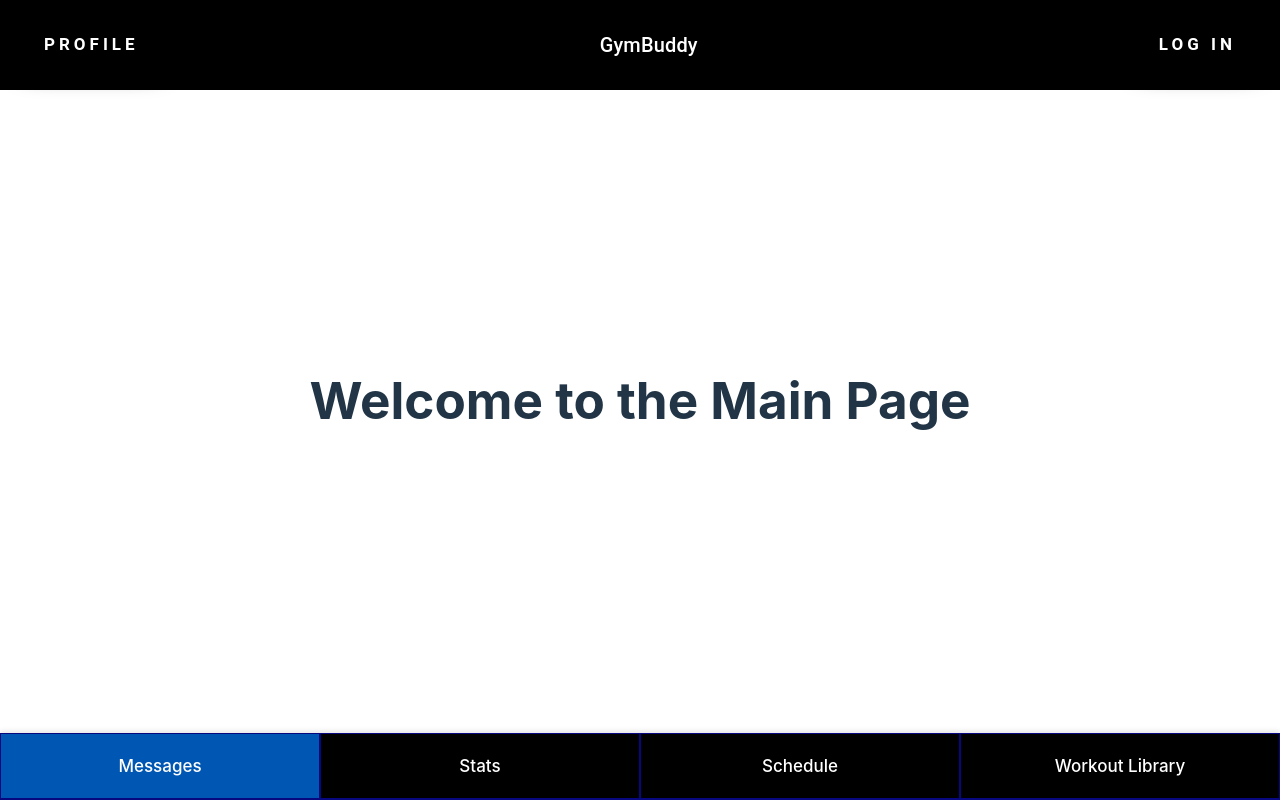
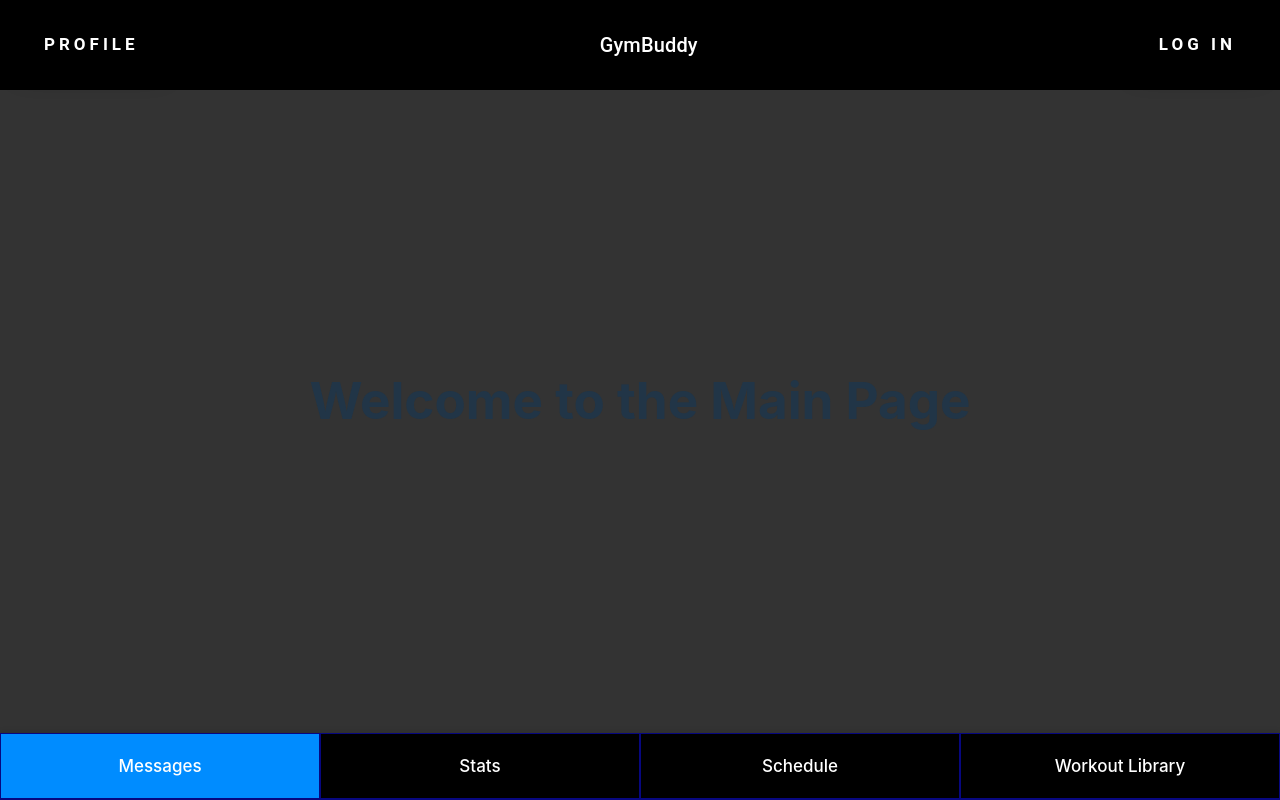
Before and after one commit to YashMadan28/gymbuddy, a React (Vite) app in the folder GymBuddy/: page / in a window 1280 px wide. In both pictures the pointer is over the button "Messages". Built offline with nearby package versions, Linux system fonts and the light colour scheme.

Commit message:
saving local changes

```diff
--- a/GymBuddy/src/App.css
+++ b/GymBuddy/src/App.css
@@ -3,6 +3,10 @@
   margin: 0 auto;
   padding: 2rem;
   text-align: center;
+}
+
+body {
+  background-color: #333 !important
 }
 
 .footer {
@@ -37,5 +41,5 @@
 }
 
 .footer button:hover {
-  background-color: #0056b3;
+  background-color: rgb(0, 140, 255);
 }
```
